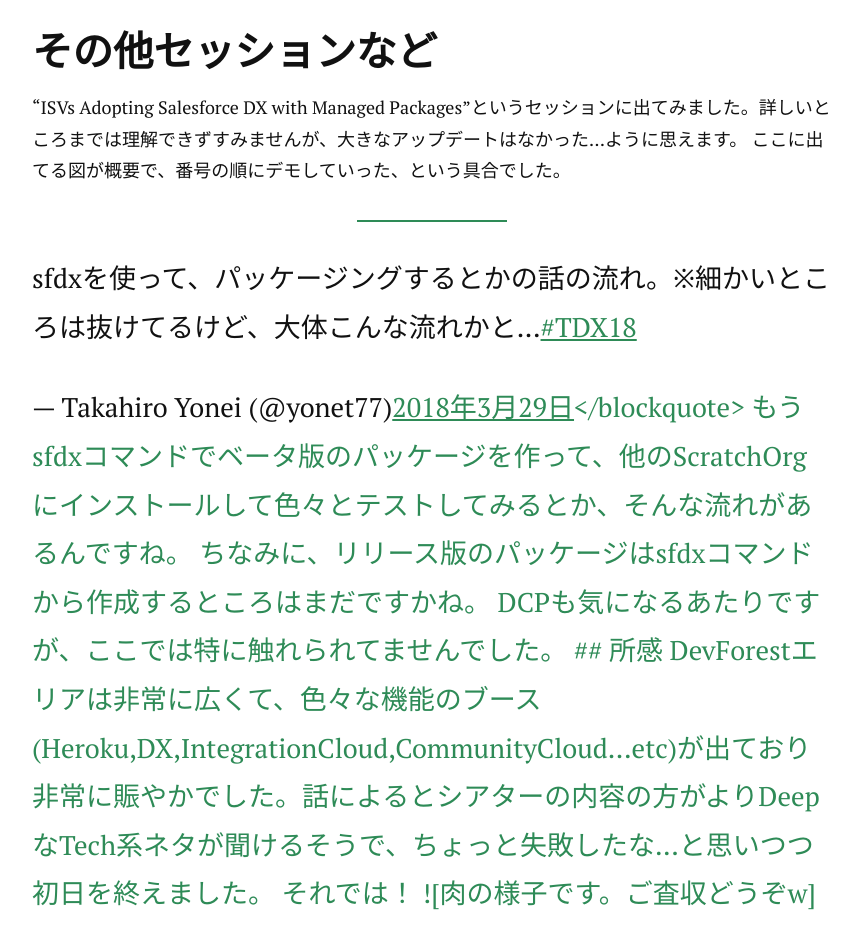
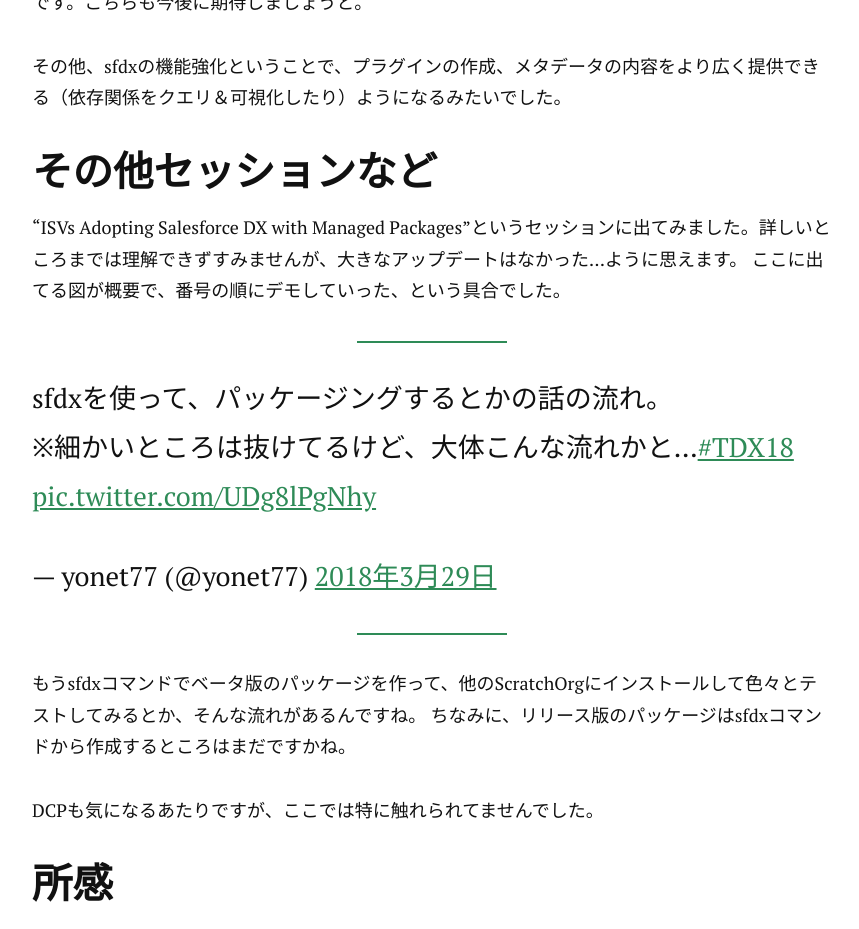
Before and after one commit to sfdgtokyo/sfdgtokyo.github.io, a Jekyll site: the page built from _posts/2018-03-28-TrailheaDX-1st-day.md, in a window 1280 px wide and 1400 px high, scrolled down 2524 px. Shown: the top 929 px of the window, without its empty margins (208-1067 px from the left). Built offline with Jekyll 4.4.1, drawn with Linux system fonts in a browser that asks for light colours; nearby versions of some CDN libraries; comment, search, counter and statistics services are not loaded; some of the changed text lies outside the part shown.

Commit message:
Fix layout and typo

```diff
--- a/_posts/2018-03-28-TrailheaDX-1st-day.md
+++ b/_posts/2018-03-28-TrailheaDX-1st-day.md
@@ -8,6 +8,7 @@
 ---
 
 <p class="intro"><span class="dropcap">T</span>railheaDXにお邪魔してます。米井です。こんにちは</p>
+<br/>
 
 ## Opening Keynote
 
@@ -48,7 +49,7 @@
 "ISVs Adopting Salesforce DX with Managed Packages"というセッションに出てみました。詳しいところまでは理解できずすみませんが、大きなアップデートはなかった...ように思えます。
 ここに出てる図が概要で、番号の順にデモしていった、という具合でした。
 
-<blockquote class="twitter-tweet" data-lang="ja"><p lang="ja" dir="ltr">sfdxを使って、パッケージングするとかの話の流れ。※細かいところは抜けてるけど、大体こんな流れかと...<a href="https://twitter.com/hashtag/sfdg?src=hash&amp;ref_src=twsrc%5Etfw">#TDX18</a></p>&mdash; Takahiro Yonei (@yonet77)<a href="https://twitter.com/yonet77/status/979153739427672066">2018年3月29日<a></blockquote>
+<blockquote class="twitter-tweet" data-lang="ja"><p lang="ja" dir="ltr">sfdxを使って、パッケージングするとかの話の流れ。<br>※細かいところは抜けてるけど、大体こんな流れかと…<a href="https://twitter.com/hashtag/TDX18?src=hash&amp;ref_src=twsrc%5Etfw">#TDX18</a> <a href="https://t.co/UDg8lPgNhy">pic.twitter.com/UDg8lPgNhy</a></p>&mdash; yonet77 (@yonet77) <a href="https://twitter.com/yonet77/status/979153739427672066?ref_src=twsrc%5Etfw">2018年3月29日</a></blockquote>
 
 もうsfdxコマンドでベータ版のパッケージを作って、他のScratchOrgにインストールして色々とテストしてみるとか、そんな流れがあるんですね。
 ちなみに、リリース版のパッケージはsfdxコマンドから作成するところはまだですかね。
@@ -57,10 +58,10 @@
 
 ## 所感
 
-DevForestエリアは非常に広くて、色々な機能のブース(Heroku,DX,IntegrationCloud,CommunityCloud...etc)が出ており非常に賑やかでした。話によるとシアターの内容の方がよりDeepなTech系ネタが聞けるそうで、ちょっと失敗したな...と思いつつ初日を終えました。
+DevForestエリアは非常に広くて、色々な機能のブース(Heroku, DX, IntegrationCloud, CommunityCloud...etc)が出ており非常に賑やかでした。話によるとシアターの内容の方がよりDeepなTech系ネタが聞けるそうで、ちょっと失敗したな...と思いつつ初日を終えました。
 
 それでは！
 
-![肉の様子です。ご査収どうぞw](../assets/img/posts/2018-03-28-tdx18-niku.png)
+<img src="{{ '/assets/img/posts/2018-03-28-tdx18-niku.png' | prepend: site.baseurl }}" alt="肉の様子です。ご査収どうぞw" />
 
 <script async src="https://platform.twitter.com/widgets.js" charset="utf-8"></script>
```
Also changed, not shown: other parts of _posts/2018-03-28-TrailheaDX-1st-day.md (+2 -2 lines).
